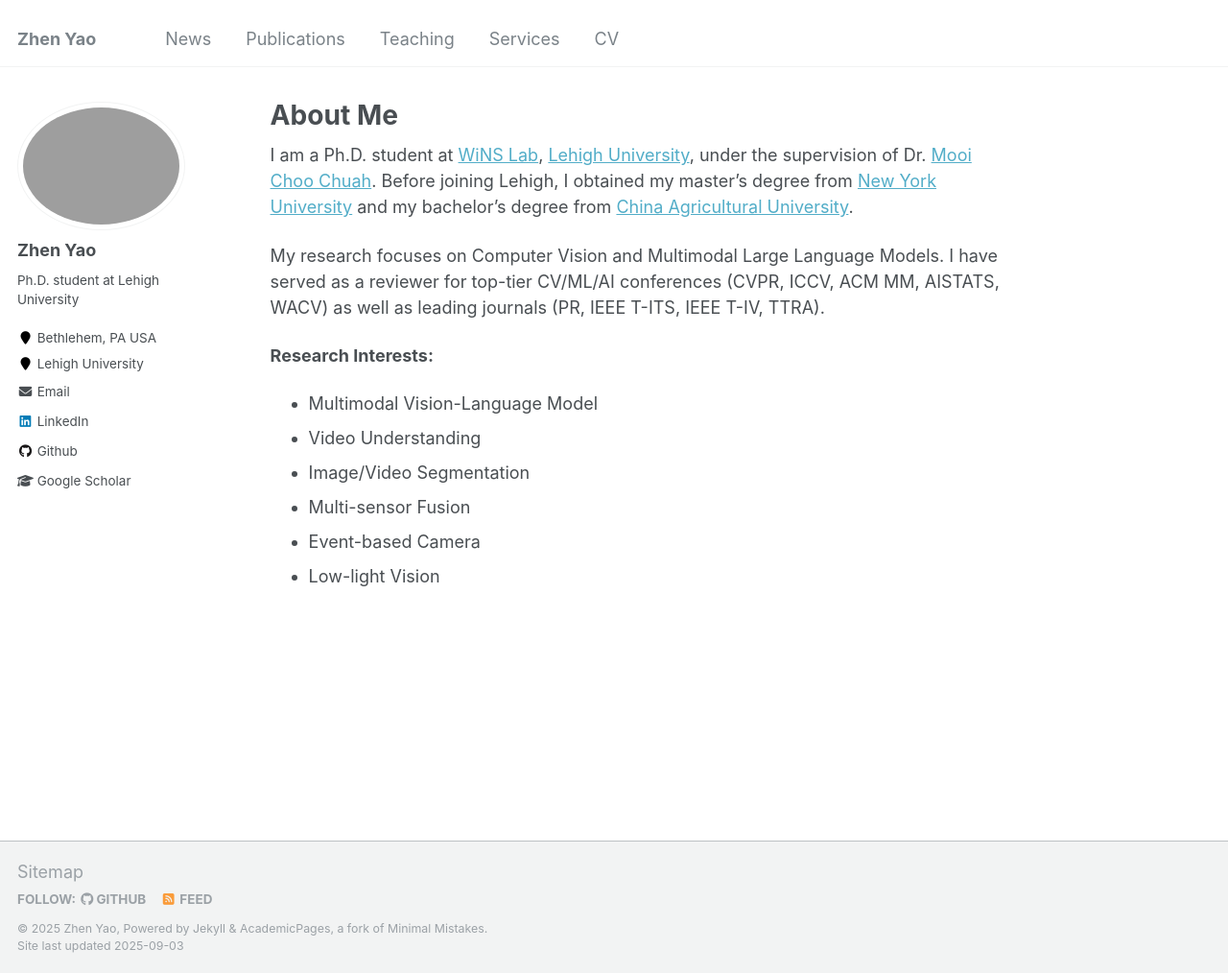
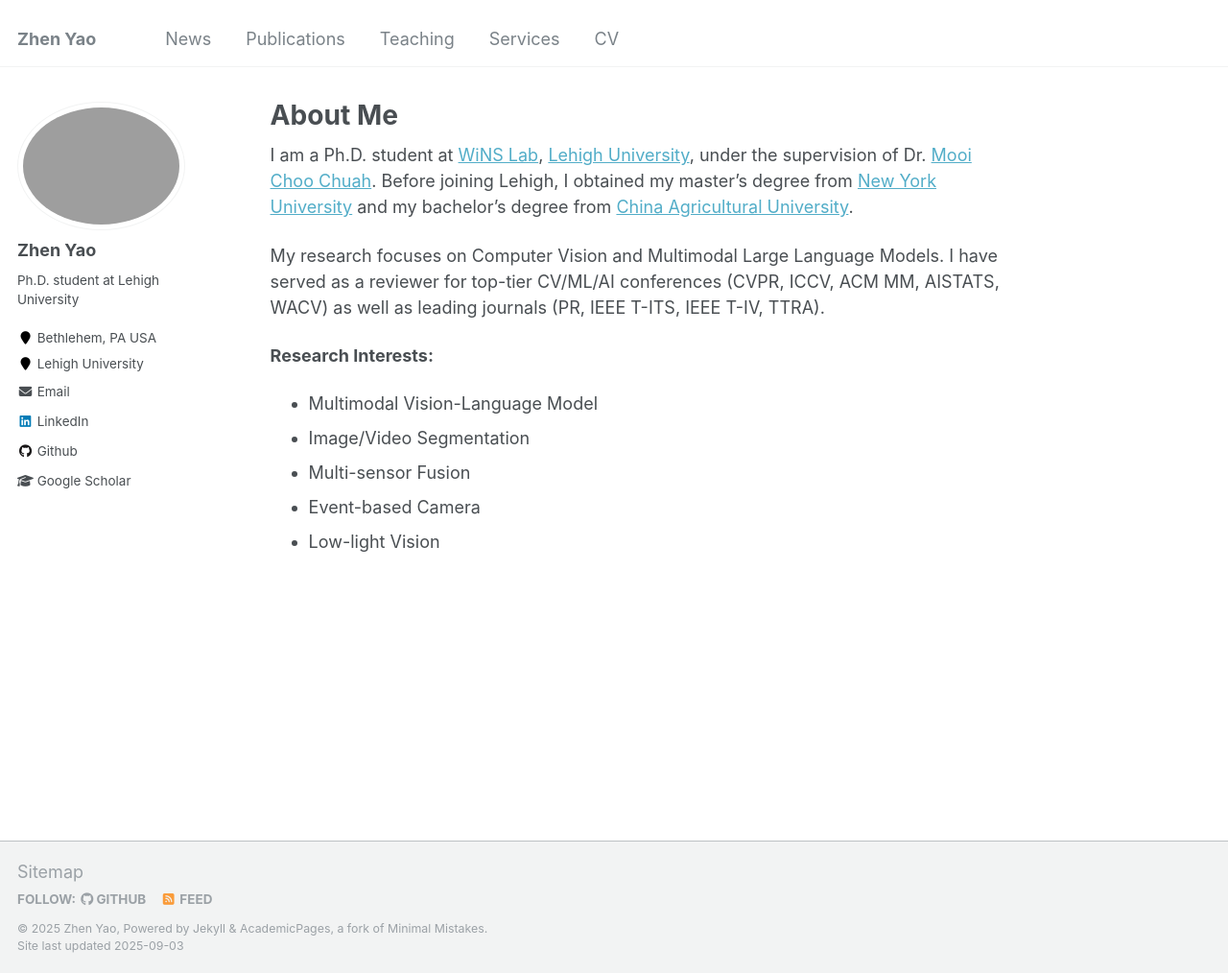
Before and after one commit to zyaocoder/zyaocoder.github.io, a Jekyll site: the page built from _pages/about.md, in a window 1280 px wide and 1014 px high. Shown: the whole window at 96% size. Built offline with Jekyll 4.4.1, drawn with Linux system fonts in a browser that asks for light colours.

Commit message:
Update about.md

```diff
--- a/_pages/about.md
+++ b/_pages/about.md
@@ -13,7 +13,6 @@ My research focuses on Computer Vision and Multimodal Large Language Models. I h
 
 <strong>Research Interests:</strong>
 * Multimodal Vision-Language Model
-* Video Understanding
 * Image/Video Segmentation
 * Multi-sensor Fusion
 * Event-based Camera
```
